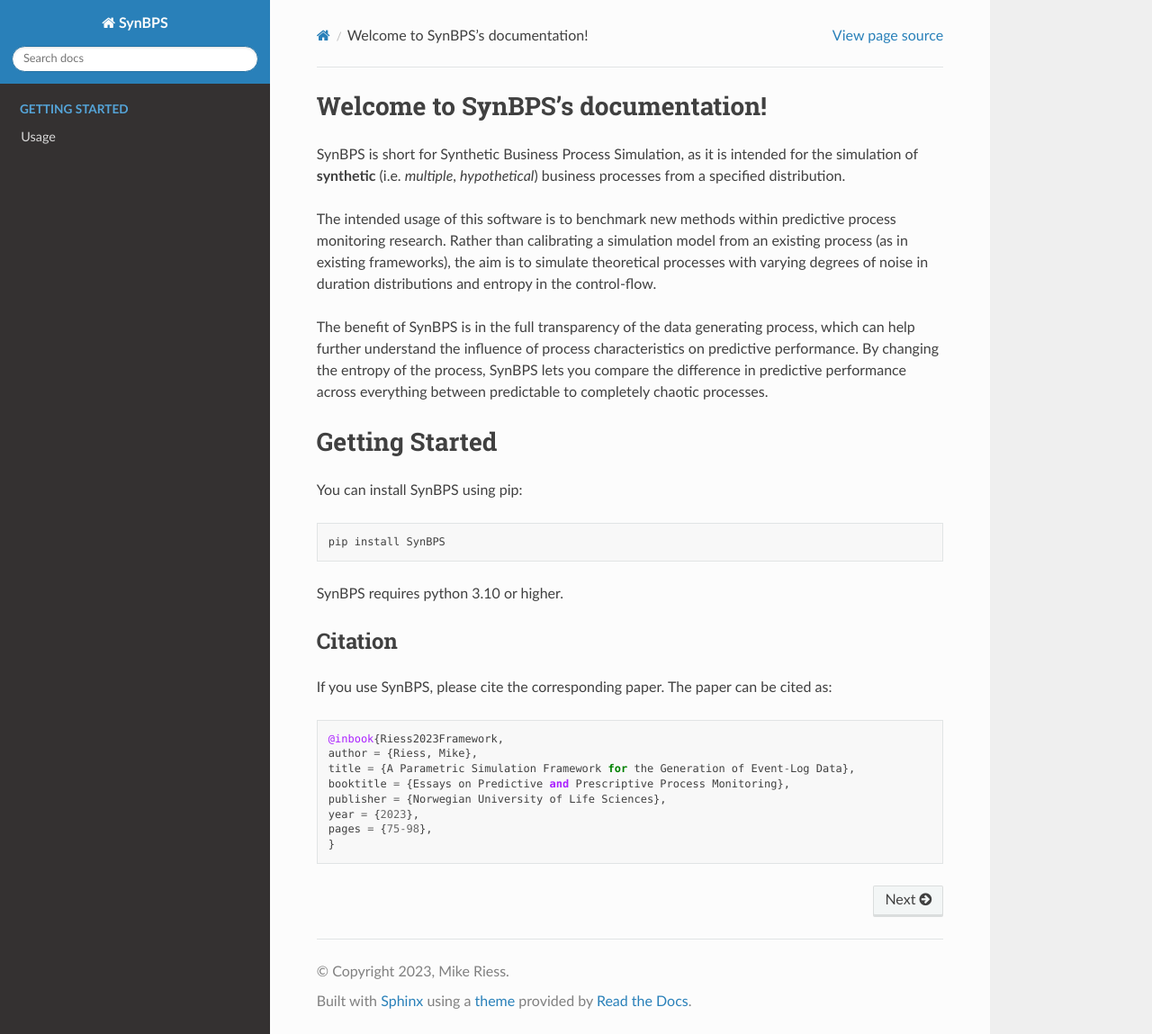
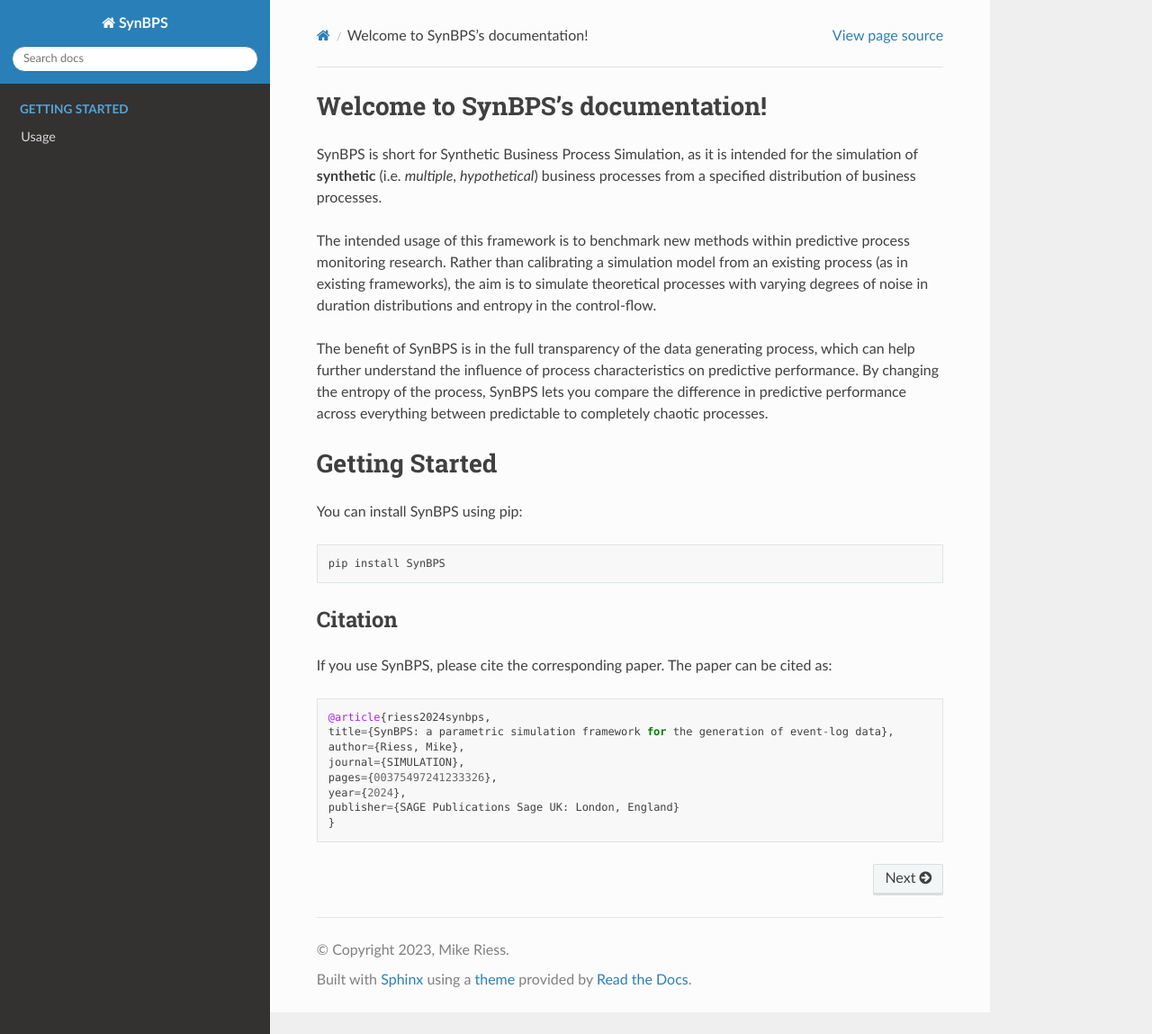
Before and after one commit to Mikeriess/SynBPS, a Sphinx documentation site: the page built from docs/source/index.rst, in a window 1280 px wide and 1149 px high. Shown: the whole window at 90% size. Built offline with Sphinx 7.4.7 and the Read the Docs theme 2.0.0, drawn with Linux system fonts in a browser that asks for light colours.

```diff
--- a/docs/source/index.rst
+++ b/docs/source/index.rst
@@ -11,9 +11,9 @@
 
 Welcome to SynBPS's documentation!
 ===================================
-SynBPS is short for Synthetic Business Process Simulation, as it is intended for the simulation of **synthetic** (i.e. *multiple*, *hypothetical*) business processes from a specified distribution.
+SynBPS is short for Synthetic Business Process Simulation, as it is intended for the simulation of **synthetic** (i.e. *multiple*, *hypothetical*) business processes from a specified distribution of business processes.
 
-The intended usage of this software is to benchmark new methods within predictive process monitoring research. Rather than calibrating a simulation model from an existing process (as in existing frameworks), the aim is to simulate theoretical processes with varying degrees of noise in duration distributions and entropy in the control-flow.
+The intended usage of this framework is to benchmark new methods within predictive process monitoring research. Rather than calibrating a simulation model from an existing process (as in existing frameworks), the aim is to simulate theoretical processes with varying degrees of noise in duration distributions and entropy in the control-flow.
 
 The benefit of SynBPS is in the full transparency of the data generating process, which can help further understand the influence of process characteristics on predictive performance. By changing the entropy of the process, SynBPS lets you compare the difference in predictive performance across everything between predictable to completely chaotic processes.
 
@@ -24,7 +24,6 @@ You can install SynBPS using pip::
 
     pip install SynBPS
 
-SynBPS requires python 3.10 or higher.
 
 Citation
 -----------------
@@ -32,11 +31,11 @@ Citation
 If you use SynBPS, please cite the corresponding paper. The paper can be cited as:
 ::
 
-		@inbook{Riess2023Framework,
-		author = {Riess, Mike},
-		title = {A Parametric Simulation Framework for the Generation of Event-Log Data},
-		booktitle = {Essays on Predictive and Prescriptive Process Monitoring},
-		publisher = {Norwegian University of Life Sciences},
-		year = {2023},
-		pages = {75-98},
+		@article{riess2024synbps,
+		title={SynBPS: a parametric simulation framework for the generation of event-log data},
+		author={Riess, Mike},
+		journal={SIMULATION},
+		pages={00375497241233326},
+		year={2024},
+		publisher={SAGE Publications Sage UK: London, England}
 		}
--- a/pyproject.toml
+++ b/pyproject.toml
@@ -1,6 +1,6 @@
 [project]
 name = "SynBPS"
-version = "1.0.8a"
+version = "1.0.9.1"
 authors = [
   { name="Mike Riess", email="mike@riess.no" },
 ]
```
Also changed, not shown: README.md (+21 -20 lines), docs/source/example.rst (+54 -23 lines), src/contributing.md (added, +9 -0 lines), docs/logo2.png (added), 4 other files.
